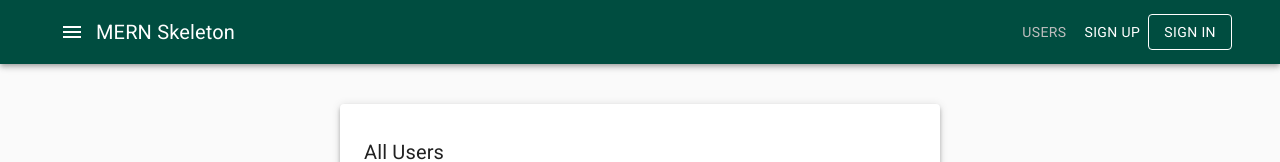
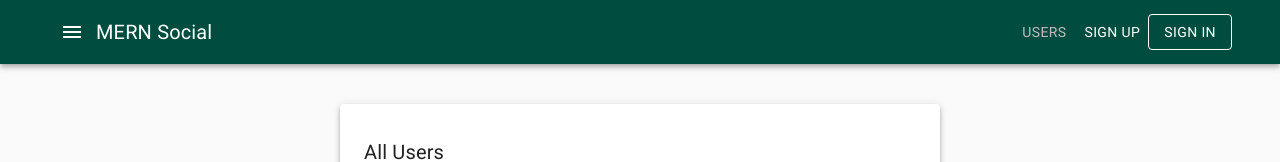
Before and after one commit to eliseuvideira/social-media-app-front-end, a React app: page /users in a window 1280 px wide. Shown: the top 162 px of the page. Built offline with nearby package versions, Linux system fonts and the light colour scheme; no server answers.

Commit message:
changed app name

```diff
--- a/src/components/Menu.tsx
+++ b/src/components/Menu.tsx
@@ -38,7 +38,7 @@ const Menu = withRouter(({ history }) => {
             <MenuIcon />
           </IconButton>
           <Typography variant="h6" color="inherit">
-            MERN Skeleton
+            MERN Social
           </Typography>
           <Button
             color={getColor(history.location.pathname === '/users')}
```
